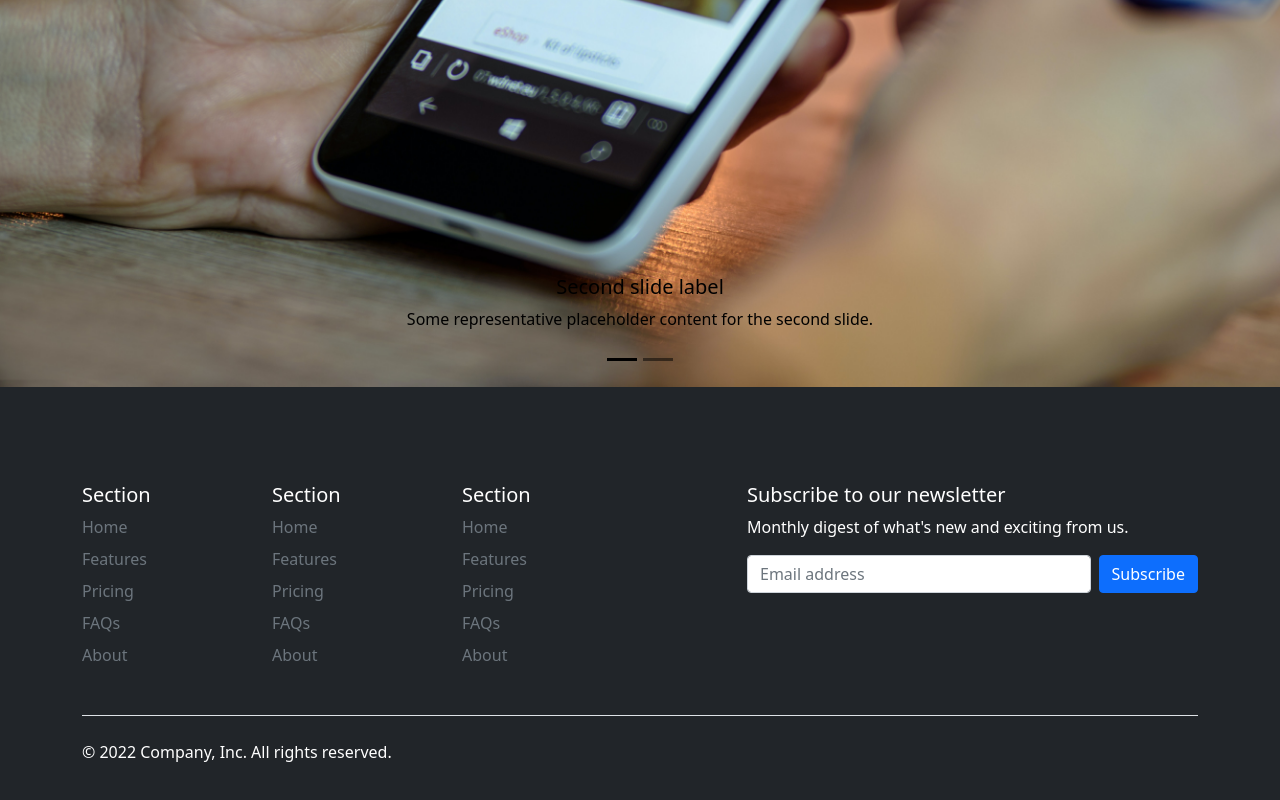
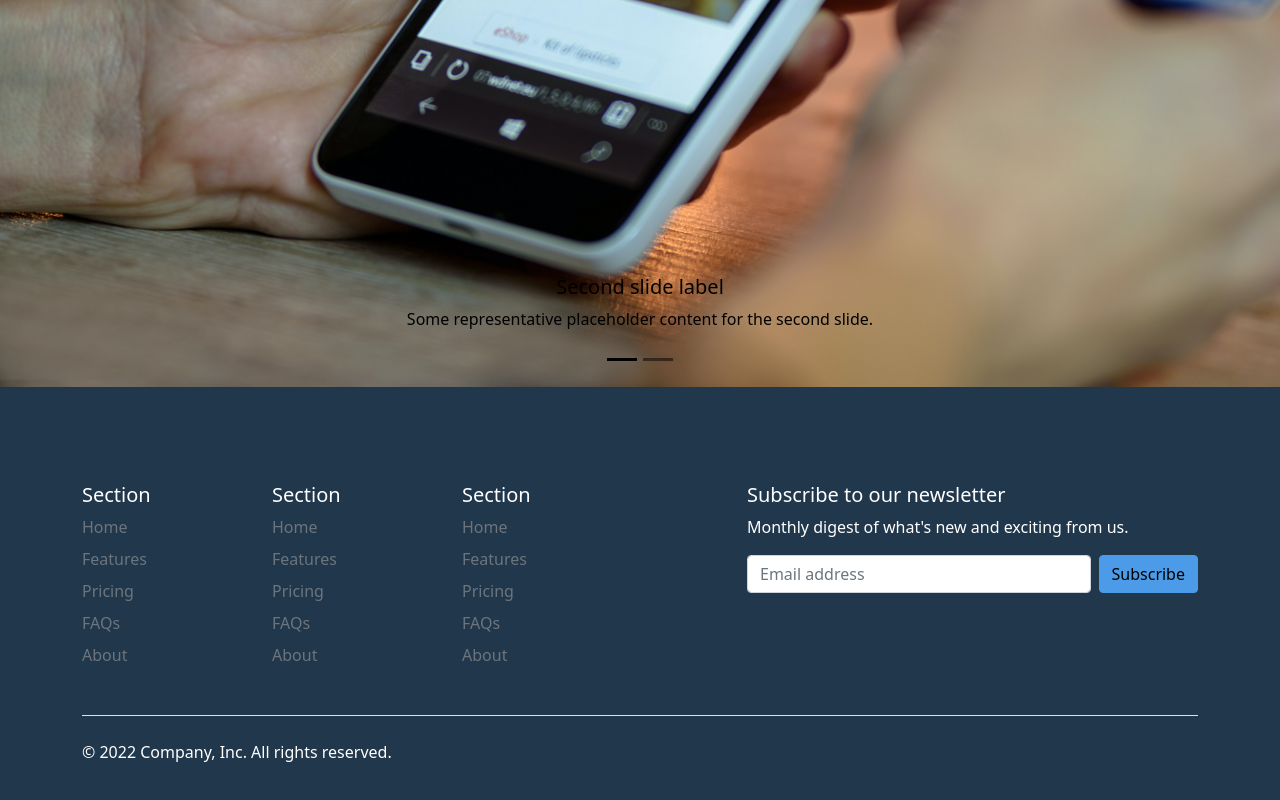
Before and after one commit to yucedemirayak/e-Commerce-React, a React (Create React App) app: page / in a window 1280 px wide. Shown: the part 568-1368 px from the top of the page. Built offline with nearby package versions, Linux system fonts and the light colour scheme.

Commit message:
changed themeColors

```diff
--- a/src/App.js
+++ b/src/App.js
@@ -1,4 +1,4 @@
-import './App.scss';
+// import './App.scss';
 import PageRoutes from './Services/Utils/Routes/PageRoutes';
 
 
--- a/src/Components/Header/index.js
+++ b/src/Components/Header/index.js
@@ -72,16 +72,16 @@ const Header = () => {
 
           {/* //TODO: logine göre tasarım  */}
           {/* If user not login in >>>>> */}
-          {/* <div className="text-end">
+          <div className="text-end">
             <button type="button" className="btn btn-outline-light me-2">
               Login
             </button>
             <button type="button" className="btn btn-warning">
               Sign-up
             </button>
-          </div> */}
+          </div>
           {/* If user loginED in >>>>>  */}
-        <div class="dropdown text-end">
+        {/* <div class="dropdown text-end">
           <a href="#" class="d-block link-dark text-decoration-none dropdown-toggle" id="dropdownUser1" data-bs-toggle="dropdown" aria-expanded="false">
             <img src="https://github.com/mdo.png" alt="mdo" class="rounded-circle" width="32" height="32"/>
           </a>
@@ -92,7 +92,7 @@ const Header = () => {
             <li><hr class="dropdown-divider"/></li>
             <li><a class="dropdown-item" href="#">Sign out</a></li>
           </ul>
-        </div>
+        </div> */}
 
         </div>
       </div>
--- /dev/null
+++ b/src/custom.scss
@@ -0,0 +1,16 @@
+*{
+  padding: 0;
+  margin: 0;
+}
+$theme-colors: (
+  "primary": #4c9be8,
+  "secondary": #4e5d6c,
+  "success": #5cb85c,
+  "info": #5bc0de,
+  "warning":  #ffc107,
+  "danger": #d9534f,
+  "light": #abb6c2,
+  "dark": #20374c,
+);
+
+@import '~bootstrap/scss/bootstrap.scss';
--- a/src/index.js
+++ b/src/index.js
@@ -1,9 +1,8 @@
 import React from "react";
 import ReactDOM from "react-dom/client";
-import "./index.scss";
+import './custom.scss';
 import App from "./App";
 import reportWebVitals from "./reportWebVitals";
-import "bootstrap/dist/css/bootstrap.min.css";
 import "bootstrap/dist/js/bootstrap.min.js";
 import persistStore from "redux-persist/es/persistStore";
 import store from "./Services/Store";
```
Also changed, not shown: public/imagesForTest/pexels-andrea-piacquadio-3769747.jpg (deleted), src/Assets/Styles/BootstrapCustom.css (deleted).
